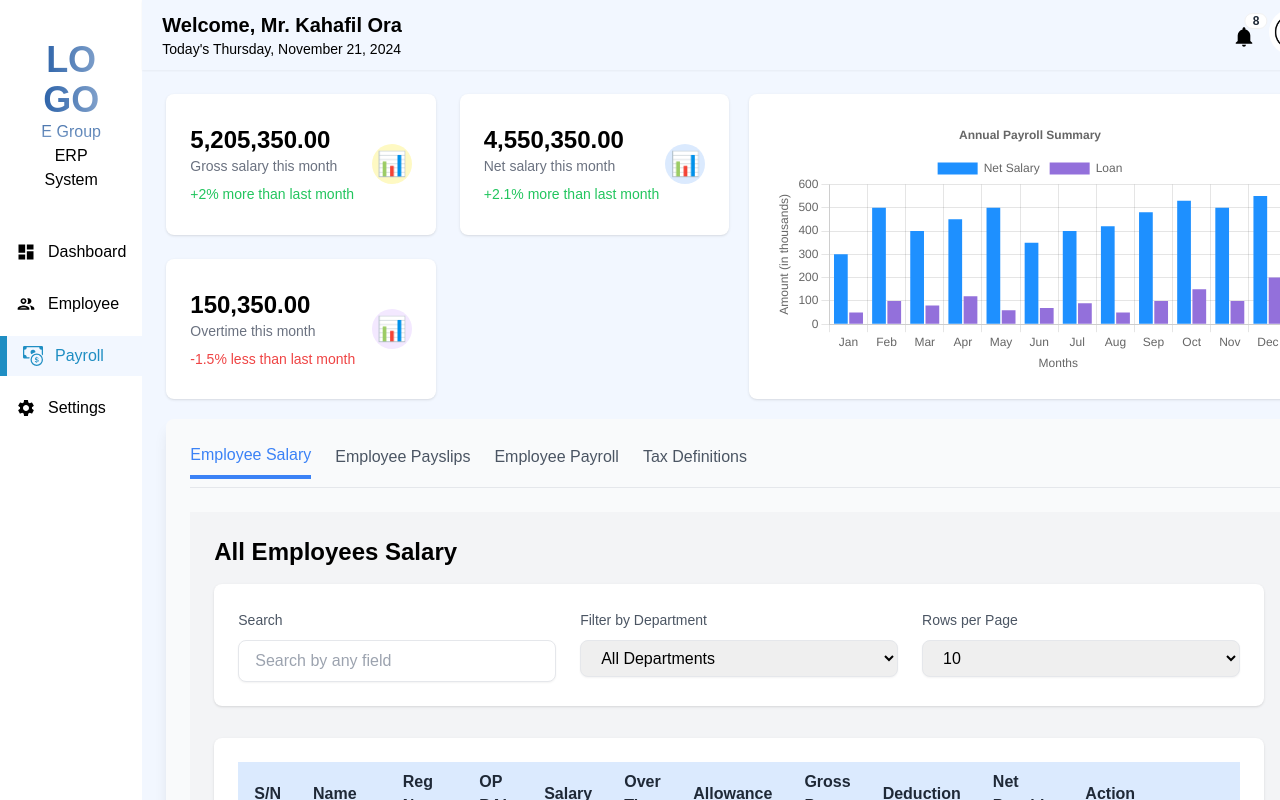
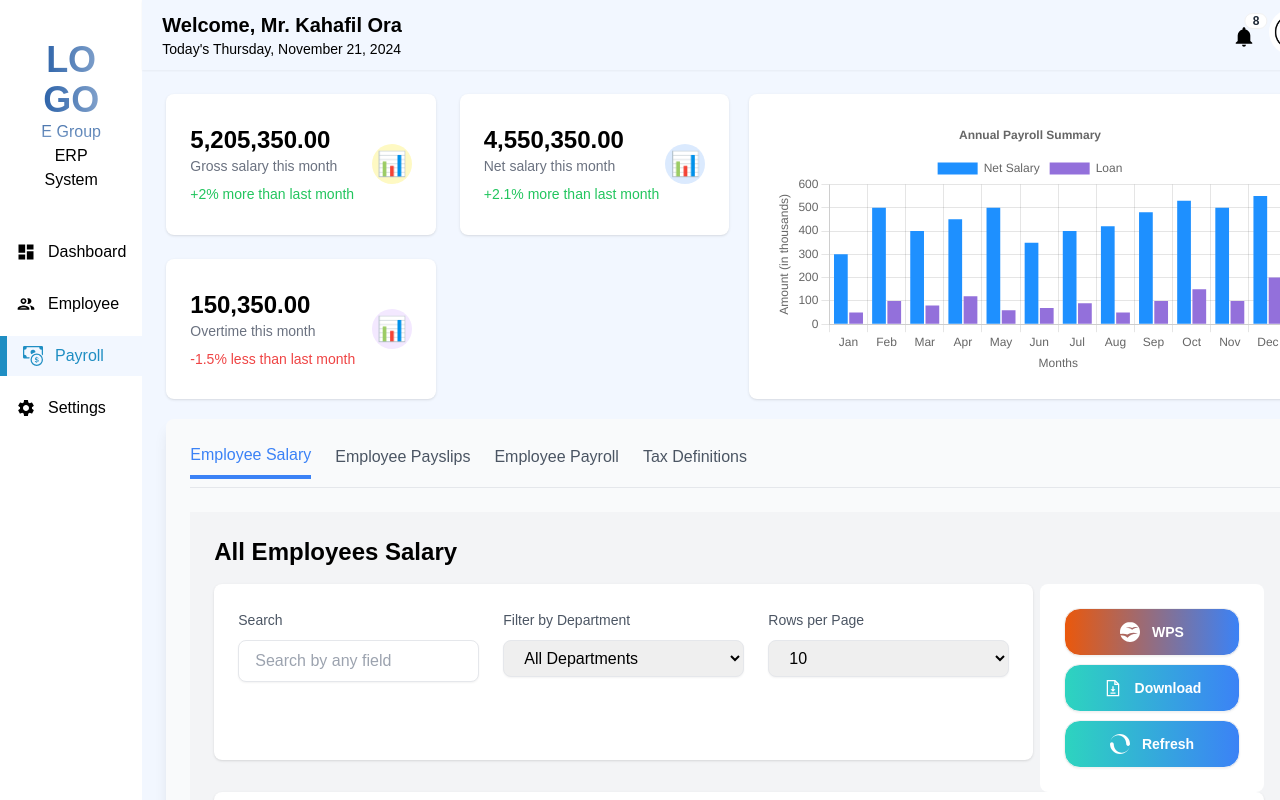
Before and after one commit to mizanor21/E-Group, a Next.js app: page /dashboard/payroll in a window 1280 px wide. Shown: the top 800 px of the page. Built offline with nearby package versions, Linux system fonts and the light colour scheme.

Commit message:
[ADD] employee salary button added

```diff
--- a/app/ui/Payroll/EmployeeSalary/EmployeeSalaryTable.jsx
+++ b/app/ui/Payroll/EmployeeSalary/EmployeeSalaryTable.jsx
@@ -1,5 +1,8 @@
 "use client";
 import React, { useState } from "react";
+import { SiApacheopenoffice } from "react-icons/si";
+import { LiaFileDownloadSolid } from "react-icons/lia";
+import { ImSpinner9 } from "react-icons/im";
 
 const EmployeeSalaryTable = ({ employees }) => {
   const [currentPage, setCurrentPage] = useState(1);
@@ -35,6 +38,7 @@ const EmployeeSalaryTable = ({ employees }) => {
     <div className="min-h-screen bg-gray-100 p-6">
       <h1 className="text-2xl font-bold mb-4">All Employees Salary</h1>
 
+      <div className="lg:flex justify-between">
         {/* Filter Section */}
         <div className="bg-white p-6 rounded-lg shadow mb-8 grid grid-cols-1 md:grid-cols-3 gap-6">
           {/* Search Bar */}
@@ -80,6 +84,22 @@ const EmployeeSalaryTable = ({ employees }) => {
               <option value="50">50</option>
               <option value="100">100</option>
             </select>
+          </div>
+        </div>
+        {/* download button */}
+        <div className="bg-white p-6 rounded-lg space-y-2 ">
+          <button type="button" class=" btn flex gap-3 text-white w-44  py-2 rounded-2xl bg-gradient-to-r from-orange-600 to-blue-500 hover:from-pink-500 hover:to-orange-500 ...">
+            <SiApacheopenoffice className="text-xl" />
+            WPS
+          </button>
+          <button type="button" class=" btn flex gap-3 text-white w-44  py-2 rounded-2xl bg-gradient-to-r from-teal-400 to-blue-500 hover:from-pink-500 hover:to-orange-500 ...">
+            <LiaFileDownloadSolid className="text-xl" />
+            Download
+          </button>
+          <button type="button" class=" btn flex gap-3 text-white w-44  py-2 rounded-2xl bg-gradient-to-r from-teal-400 to-blue-500 hover:from-pink-500 hover:to-orange-500 ...">
+            <ImSpinner9 className="text-xl" />
+            Refresh
+          </button>
         </div>
       </div>
 
@@ -153,8 +173,7 @@ const EmployeeSalaryTable = ({ employees }) => {
           <button
             onClick={() => setCurrentPage((prev) => Math.max(prev - 1, 1))}
             disabled={currentPage === 1}
-            className={`px-4 py-2 rounded-lg ${
-              currentPage === 1
+            className={`px-4 py-2 rounded-lg ${currentPage === 1
               ? "bg-gray-200 text-gray-400 cursor-not-allowed"
               : "bg-blue-500 text-white hover:bg-blue-600"
               }`}
@@ -166,8 +185,7 @@ const EmployeeSalaryTable = ({ employees }) => {
               <button
                 key={pageIndex}
                 onClick={() => setCurrentPage(pageIndex + 1)}
-                className={`px-4 py-2 rounded-lg ${
-                  currentPage === pageIndex + 1
+                className={`px-4 py-2 rounded-lg ${currentPage === pageIndex + 1
                   ? "bg-blue-500 text-white"
                   : "bg-gray-200 text-gray-700 hover:bg-gray-300"
                   }`}
@@ -181,8 +199,7 @@ const EmployeeSalaryTable = ({ employees }) => {
               setCurrentPage((prev) => Math.min(prev + 1, totalPages))
             }
             disabled={currentPage === totalPages}
-            className={`px-4 py-2 rounded-lg ${
-              currentPage === totalPages
+            className={`px-4 py-2 rounded-lg ${currentPage === totalPages
               ? "bg-gray-200 text-gray-400 cursor-not-allowed"
               : "bg-blue-500 text-white hover:bg-blue-600"
               }`}
```
Also changed, not shown: public/icons/wps.svg (added). Lines whose indentation alone changed are shown as unchanged.
